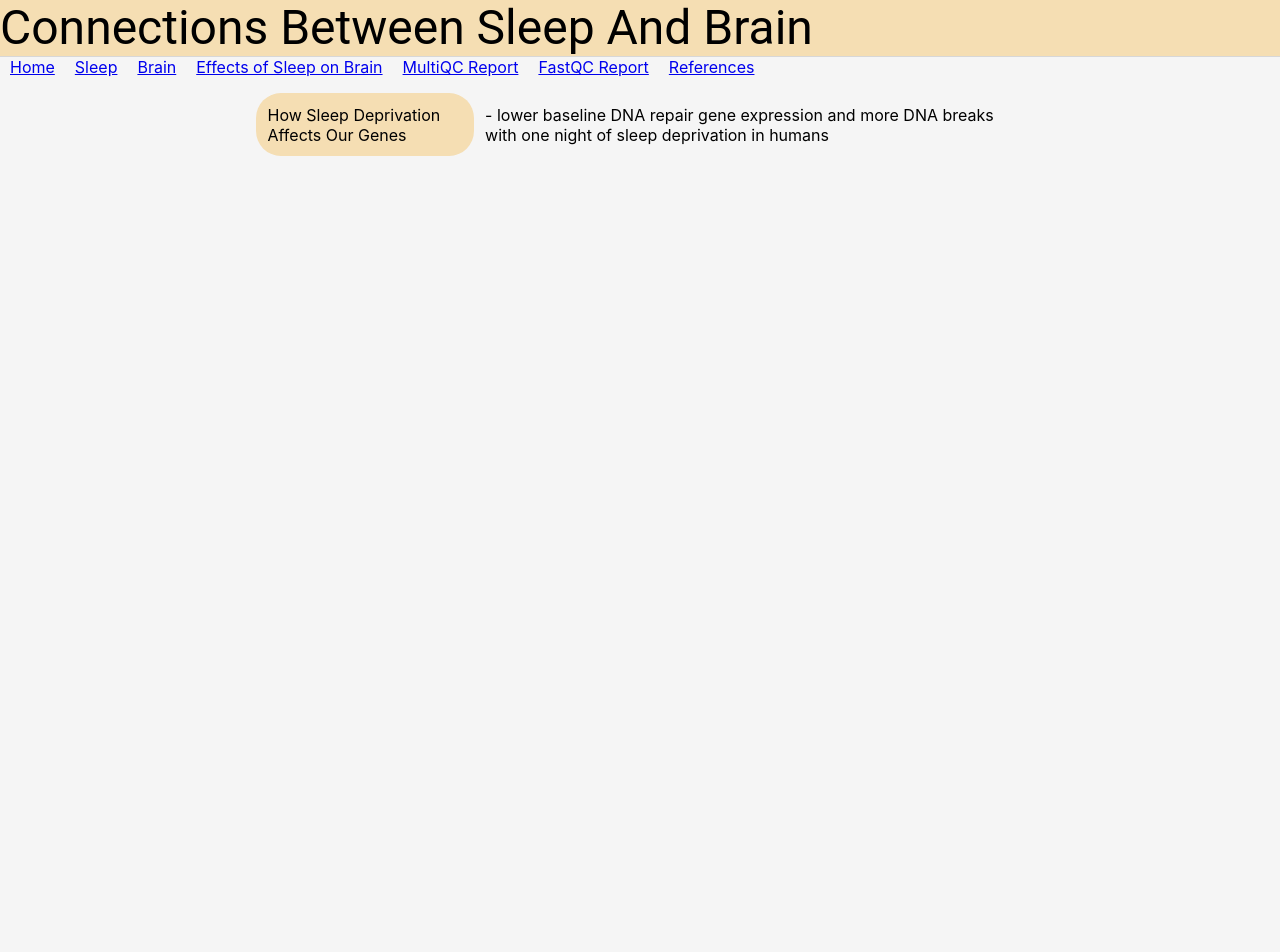
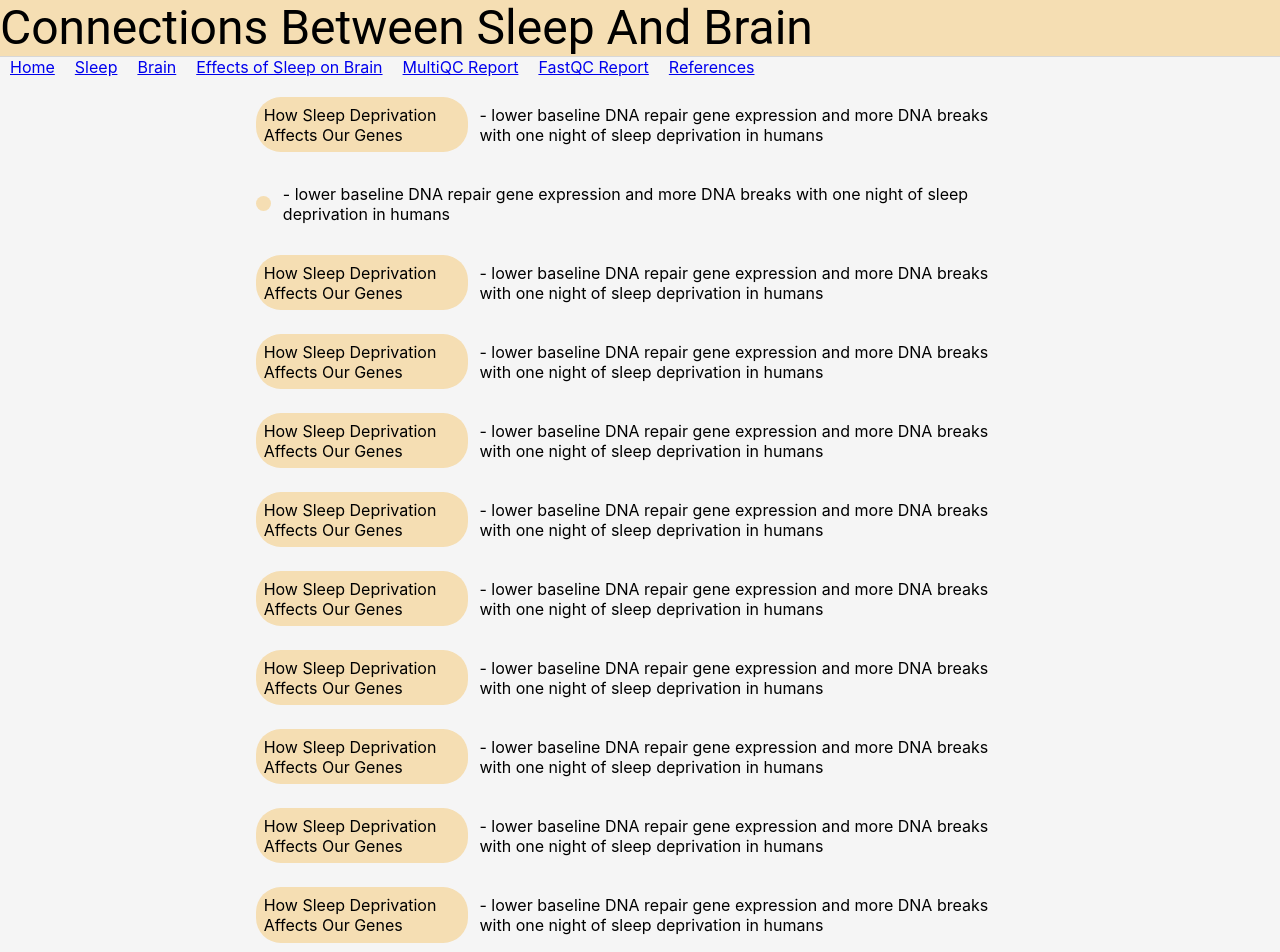
Before and after one commit to johnny-yang-4102/cs_4501_sleep_brain, a React (Create React App) app: page /References in a window 1280 px wide. Shown: the top 952 px of the page. Before the commit the page ends 800 px from the top, so only its background shows below. Built offline with nearby package versions, Linux system fonts and the light colour scheme.

Commit message:
commit for pull

```diff
--- a/src/index.css
+++ b/src/index.css
@@ -17,8 +17,9 @@ code {
     color: black;
     background-color: wheat;
     border-radius: 25px;
-    padding: 1.5%;
+    padding: 1%;
     width:border-box;
+    margin: 1px;
 }
 
 .listDesc {
--- a/src/screens/References.js
+++ b/src/screens/References.js
@@ -20,6 +20,46 @@ const References = () => {
                                 href="https://neurosciencenews.com/sleep-deprivation-genetics-10638/" underline="hover"
                                 color={"black"}>How Sleep Deprivation Affects Our Genes
                 </Link><span className={"listDesc"}> - lower baseline DNA repair gene expression and more DNA breaks with one night of sleep deprivation in humans </span></ListItem>
+                <ListItem><Link className={"listLink"}
+                                href="https://neurosciencenews.com/sleep-deprivation-genetics-10638/" underline="hover"
+                                color={"black"}>
+                </Link><span className={"listDesc"}> - lower baseline DNA repair gene expression and more DNA breaks with one night of sleep deprivation in humans </span></ListItem>
+                <ListItem><Link className={"listLink"}
+                                href="https://neurosciencenews.com/sleep-deprivation-genetics-10638/" underline="hover"
+                                color={"black"}>How Sleep Deprivation Affects Our Genes
+                </Link><span className={"listDesc"}> - lower baseline DNA repair gene expression and more DNA breaks with one night of sleep deprivation in humans </span></ListItem>
+                <ListItem><Link className={"listLink"}
+                                href="https://neurosciencenews.com/sleep-deprivation-genetics-10638/" underline="hover"
+                                color={"black"}>How Sleep Deprivation Affects Our Genes
+                </Link><span className={"listDesc"}> - lower baseline DNA repair gene expression and more DNA breaks with one night of sleep deprivation in humans </span></ListItem>
+                <ListItem><Link className={"listLink"}
+                                href="https://neurosciencenews.com/sleep-deprivation-genetics-10638/" underline="hover"
+                                color={"black"}>How Sleep Deprivation Affects Our Genes
+                </Link><span className={"listDesc"}> - lower baseline DNA repair gene expression and more DNA breaks with one night of sleep deprivation in humans </span></ListItem>
+                <ListItem><Link className={"listLink"}
+                                href="https://neurosciencenews.com/sleep-deprivation-genetics-10638/" underline="hover"
+                                color={"black"}>How Sleep Deprivation Affects Our Genes
+                </Link><span className={"listDesc"}> - lower baseline DNA repair gene expression and more DNA breaks with one night of sleep deprivation in humans </span></ListItem>
+                <ListItem><Link className={"listLink"}
+                                href="https://neurosciencenews.com/sleep-deprivation-genetics-10638/" underline="hover"
+                                color={"black"}>How Sleep Deprivation Affects Our Genes
+                </Link><span className={"listDesc"}> - lower baseline DNA repair gene expression and more DNA breaks with one night of sleep deprivation in humans </span></ListItem>
+                <ListItem><Link className={"listLink"}
+                                href="https://neurosciencenews.com/sleep-deprivation-genetics-10638/" underline="hover"
+                                color={"black"}>How Sleep Deprivation Affects Our Genes
+                </Link><span className={"listDesc"}> - lower baseline DNA repair gene expression and more DNA breaks with one night of sleep deprivation in humans </span></ListItem>
+                <ListItem><Link className={"listLink"}
+                                href="https://neurosciencenews.com/sleep-deprivation-genetics-10638/" underline="hover"
+                                color={"black"}>How Sleep Deprivation Affects Our Genes
+                </Link><span className={"listDesc"}> - lower baseline DNA repair gene expression and more DNA breaks with one night of sleep deprivation in humans </span></ListItem>
+                <ListItem><Link className={"listLink"}
+                                href="https://neurosciencenews.com/sleep-deprivation-genetics-10638/" underline="hover"
+                                color={"black"}>How Sleep Deprivation Affects Our Genes
+                </Link><span className={"listDesc"}> - lower baseline DNA repair gene expression and more DNA breaks with one night of sleep deprivation in humans </span></ListItem>
+                <ListItem><Link className={"listLink"}
+                                href="https://neurosciencenews.com/sleep-deprivation-genetics-10638/" underline="hover"
+                                color={"black"}>How Sleep Deprivation Affects Our Genes
+                </Link><span className={"listDesc"}> - lower baseline DNA repair gene expression and more DNA breaks with one night of sleep deprivation in humans </span></ListItem>
             </List>
         </Stack>
     );
```
